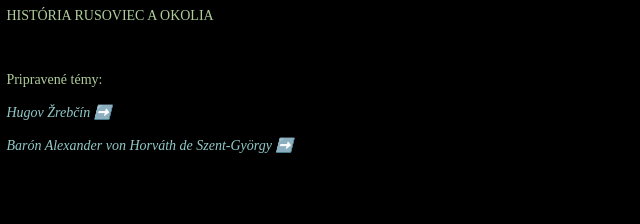
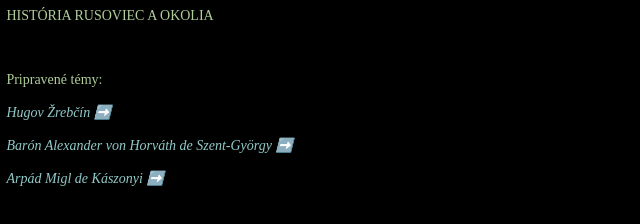
Before and after one commit to historia-rusoviec/historia-rusoviec.github.io, a plain HTML site: page index.html in a window 1280 px wide. Shown: the whole page, without its empty margins (0-640 px from the left). Drawn offline with Linux system fonts and the light colour scheme.

Commit message:
Update index.html

```diff
--- a/index.html
+++ b/index.html
@@ -31,6 +31,9 @@ HISTÓRIA RUSOVIEC A OKOLIA <br><br>
 <a href="https://historia-rusoviec.github.io/hugov-zrebcin/"> Hugov Žrebčín ➡️</a>
  <br><br>
 <a href="https://historia-rusoviec.github.io/alexander-horvath/"> Barón Alexander von Horváth de Szent-György ➡️</a>
+		<br><br>
+<a href="https://historia-rusoviec.github.io/arpad-migl/">Arpád Migl de Kászonyi ➡️</a>
+
 	</span>
 
 </span>
```
